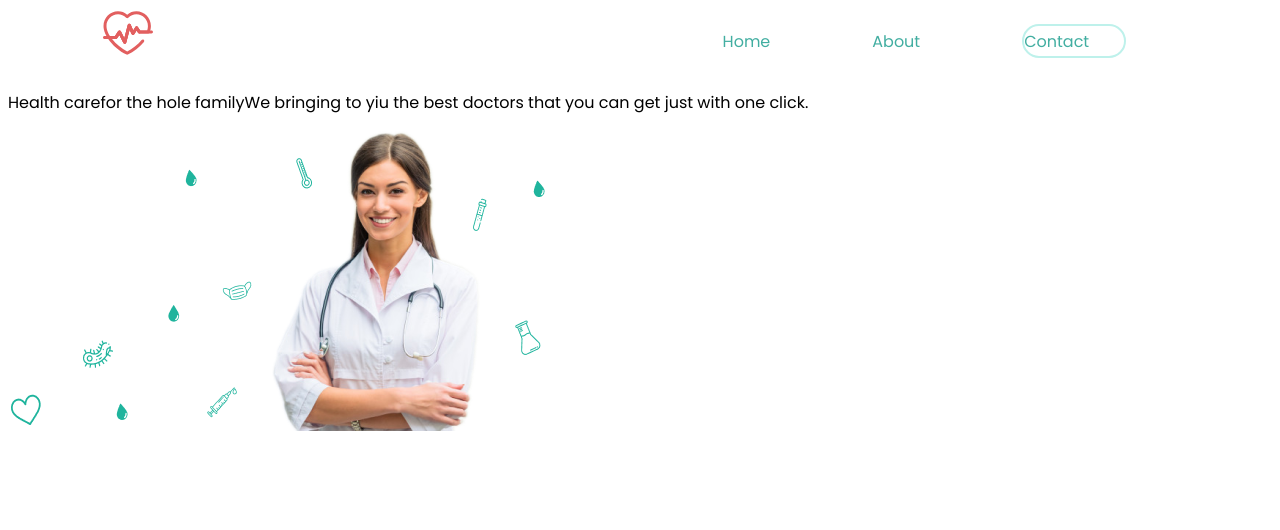
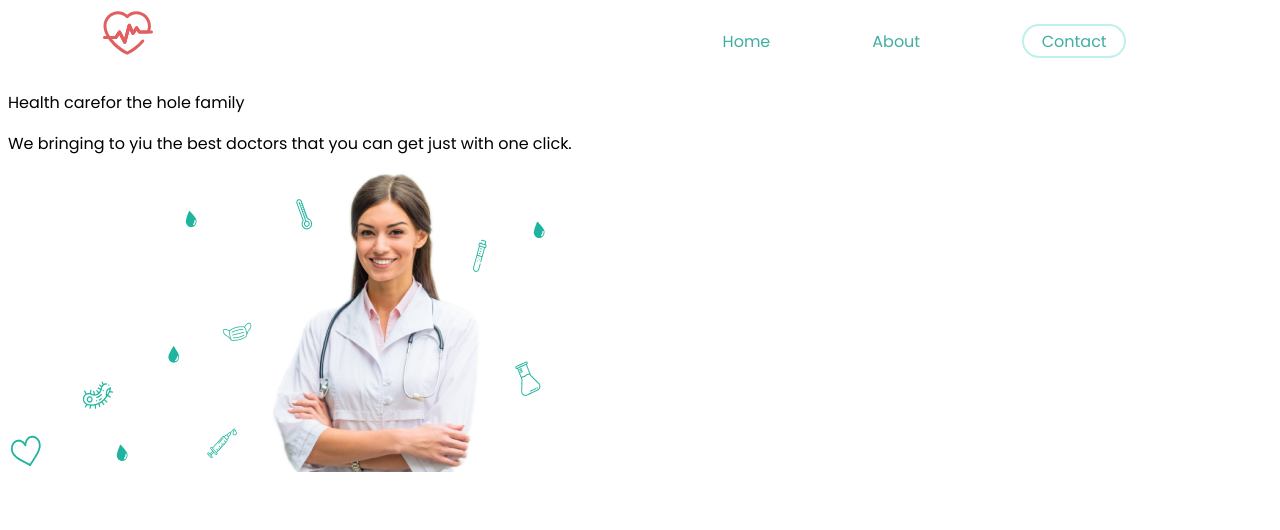
Before and after one commit to BelM9/website2, a plain HTML site: page index.html in a window 1280 px wide. Drawn offline with Linux system fonts and the light colour scheme.

Commit message:
update12

```diff
--- a/css/style.css
+++ b/css/style.css
@@ -1,13 +1,6 @@
 
 body{
     font-family: 'poppins', sans-serif;
-}
-
-#logo {
-    display :flex;
-    width: 50px;
-    height: 50px;
-    width: 30%;
 }
 
 nav {
@@ -33,22 +26,26 @@ a {
     color:#42aea1;
 }
 
+#logo {
+    display :flex;
+    width: 50px;
+    height: 50px;
+    width: 30%;
+}
+
 #li-btn {
     display: flex;
     width: 100px;
     height: 30px;
     margin:0 auto;
     align-items : center;
-    text-align: center;
+    justify-content: center;
     border: 2px solid  #BEF1EB;
     border-radius: 20px;
+    transition: 0.3s ease-in-out;
 }
 
 #li-btn:hover {
     background-color:#BEF1EB;
     color: white;
 }
-
-div {
-    display: flex;
-}
```
